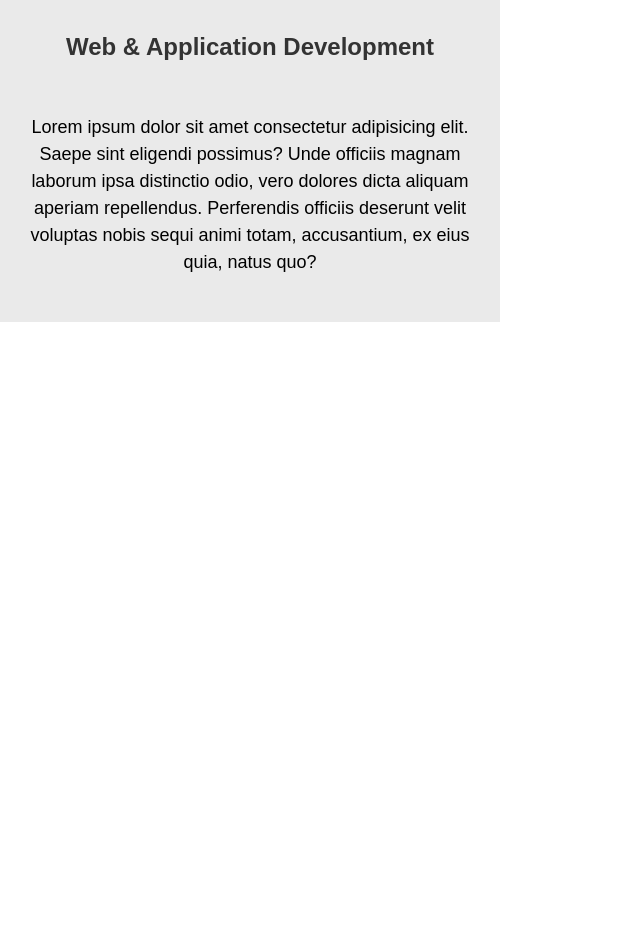
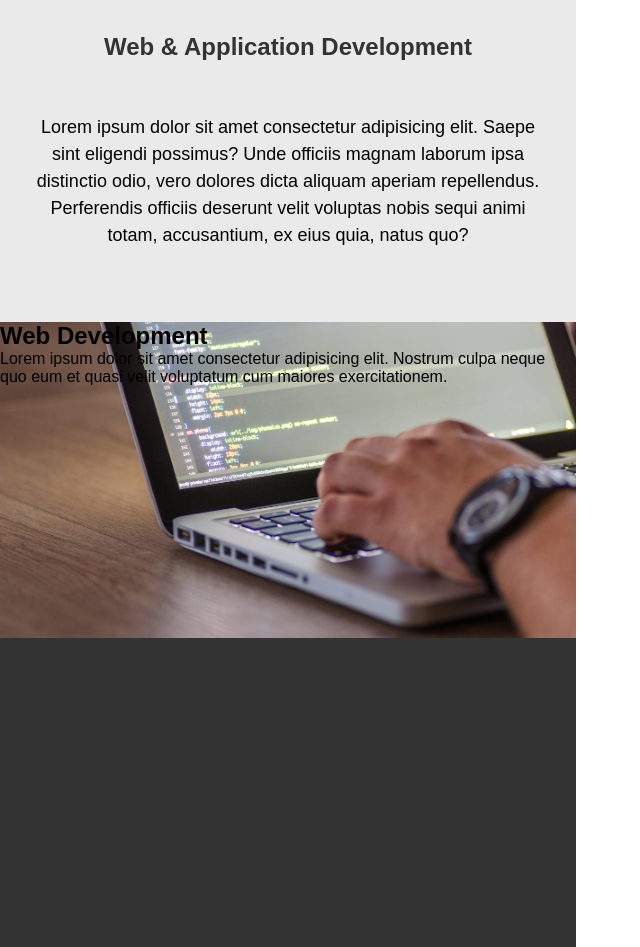
Before and after one commit to viniciusN444/site-responsivo---treino, a plain HTML site: page index.html in a window 1280 px wide. Shown: the part 448-1395 px from the top of the page, without its empty margins (0-640 px from the left). Before the commit the page ends 800 px from the top, so only its background shows below. Drawn offline with Linux system fonts and the light colour scheme.

Commit message:
Testando as largura da tela em dispositiveis móveis

```diff
--- a/estilos/style.css
+++ b/estilos/style.css
@@ -1,6 +1,16 @@
 @charset "UTF-8";
 
 /* Mobile First */
+
+/* Extra small devices (telefones pequenos): Até 576px de largura.
+
+Small devices (telefones maiores e tablets pequenos): De 576px até 768px de largura.
+
+Medium devices (tablets e desktops pequenos): De 768px até 992px de largura.
+
+Large devices (desktops maiores): De 992px até 1200px de largura.
+
+Extra large devices (telas grandes e monitores): Acima de 1200px de largura. */
 
 :root {
     --cinzaClaro: #EAEAEA;
@@ -16,7 +26,7 @@
 }
 
 body, html {
-    width: 100vw;
+    /* width: 100vw; */
     height: 100vh;
     background-color: white;
 }
@@ -27,7 +37,7 @@ div.imagem {
     background-size: cover;
     color: white;
     height: 445px;
-    width: 500px;
+    width: 576px;
     padding: 10px;
 }
 
@@ -71,7 +81,7 @@ div.imagem > a:hover {
 
 .segunda-parte > div {
     background-color: var(--cinzaClaro);
-    width: 500px;
+    width: 576px;
     height: 325px;
     padding: 30px;
 }
@@ -88,3 +98,16 @@ div.imagem > a:hover {
     line-height: 1.5em;
     text-align: center;
 }
+
+section.terceira-parte {
+    background-color: var(--cinzaEscuro);
+    height: 625px;
+    width: 576px;
+}
+
+section.terceira-parte > div {
+    background: var(--cinzaEscuro) url('../imagens/web-developer.jpg') no-repeat;
+    background-size: cover;
+    height: 316px;
+
+}
--- a/index.html
+++ b/index.html
@@ -25,5 +25,14 @@
             </p>
         </div>
     </section>
+
+    <section class="terceira-parte">
+        <div class="comImagem01">
+            <h1>Web Development</h1>
+            <p>
+                Lorem ipsum dolor sit amet consectetur adipisicing elit. Nostrum culpa neque quo eum et quasi velit voluptatum cum maiores exercitationem.
+            </p>
+        </div>
+    </section>
 </body>
 </html>
```
Also changed, not shown: imagens/web-developer.jpg (added).
